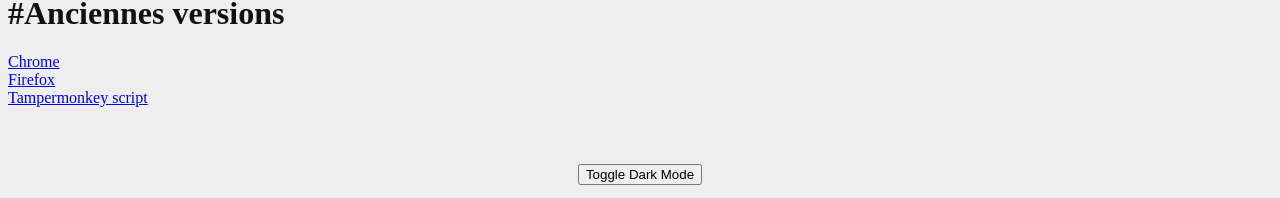
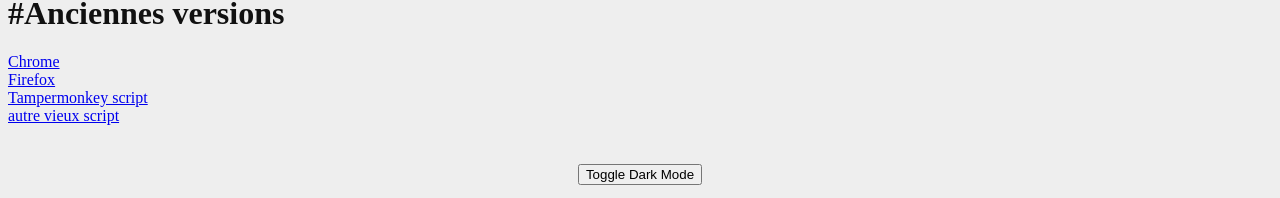
Before and after one commit to Maxouille64/maxouille64.github.io, a Jekyll site: the page index2.html, which Jekyll copies as it is, in a window 1280 px wide. Shown: the part 699-897 px from the top of the page. Built offline with Jekyll 4.4.1, drawn with Linux system fonts in a browser that asks for light colours.

Commit message:
Update index2.html

```diff
--- a/index2.html
+++ b/index2.html
@@ -35,7 +35,8 @@ je vous recommande vivement d'installer l'extension.</p>
 <a href="https://addons.mozilla.org/fr/firefox/addon/showdown-fr/" target="_blank"> Firefox </a>
 <br>
 <a href="https://raw.githubusercontent.com/Maxouille64/maxouille64.github.io/main/Showdown%20FR.js" target="_blank"> Tampermonkey script </a>
-
+<br>
+<a href="https://github.com/Webbeh/UserScript_ShowDown" target="_blank"> autre vieux script </a>
 
 <p style=" position: absolute; bottom: 0; left: 0; width: 100%; text-align: center;">
       <button onclick="nuit()" class="button" id="dark">Toggle Dark Mode</button>
```
